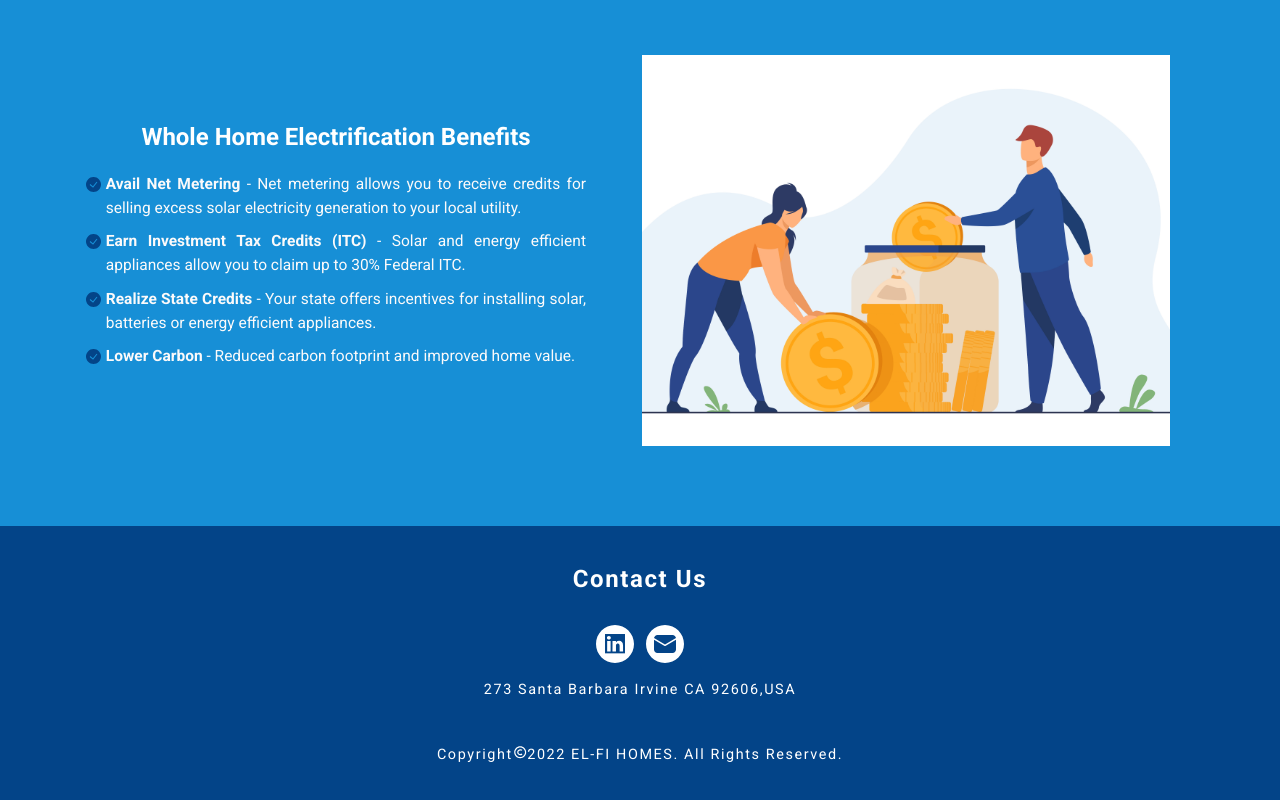
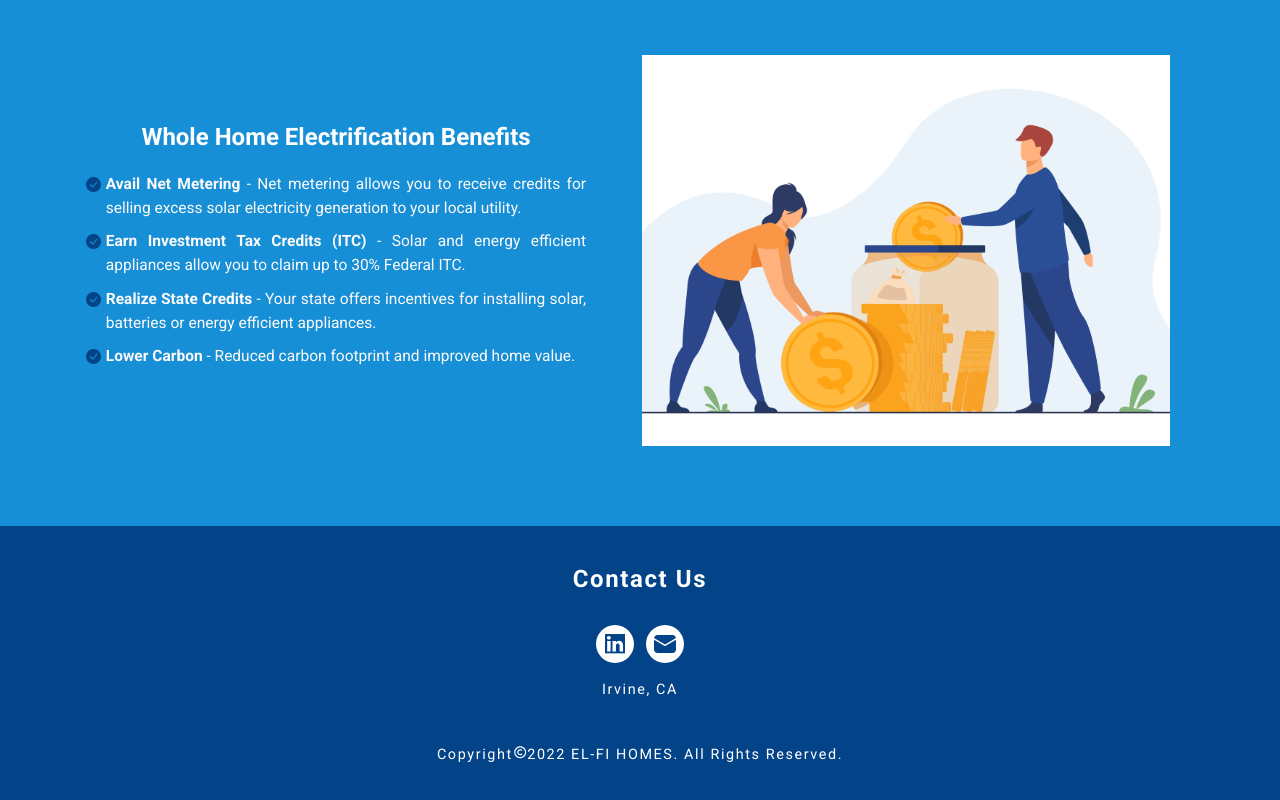
Before and after one commit to ShlokRana/El-FI-Netlify, a React (Create React App) app: page / in a window 1280 px wide. Shown: the part 2184-2984 px from the top of the page. Built offline with nearby package versions, Linux system fonts and the light colour scheme.

Commit message:
Update Footer.jsx
Changing the address.

```diff
--- a/src/component/Footer/Footer.jsx
+++ b/src/component/Footer/Footer.jsx
@@ -40,7 +40,7 @@ function Footer() {
           </div>
         </div>
         <div className='address'>
-          <p>273 Santa Barbara Irvine CA 92606,USA</p>
+          <p>Irvine, CA</p>
         </div>
       </div>
       <div className="copyright_footer">
```
